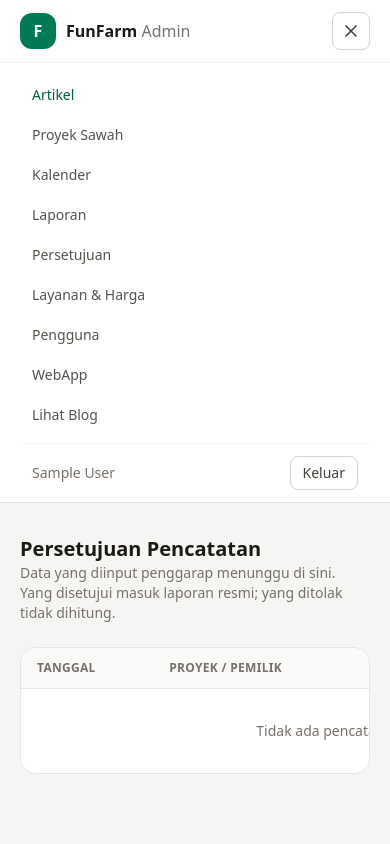
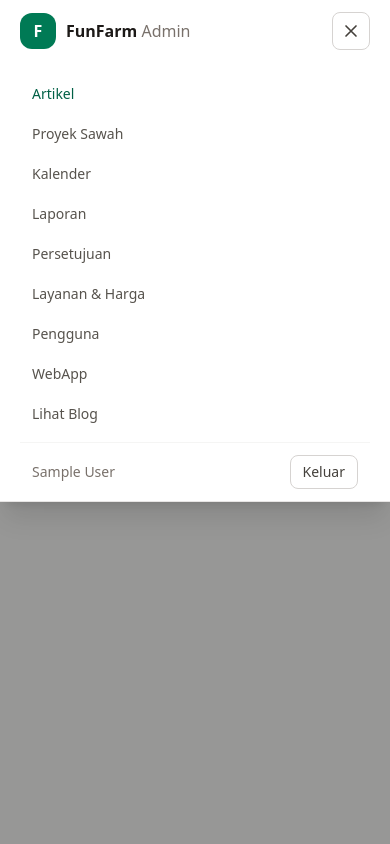
Before and after one commit to Rofiq02bae/playground, a Laravel app: page /admin/approvals in a window 390 px wide, after a click that opens the changed part. Run offline with Laravel 12, Linux system fonts and the light colour scheme; the visitor is signed in with stand-in values (Sample User, id 1); data that the repository does not hold is empty; style sheets or scripts are compiled from the project's sources.

Commit message:
Navbar mobile admin jadi overlay: panel hamburger melayang menumpuk di atas halaman (absolute + shadow) dengan backdrop gelap tipis di belakangnya; klik backdrop / tombol Escape menutup menu

```diff
--- a/resources/views/admin/layouts/app.blade.php
+++ b/resources/views/admin/layouts/app.blade.php
@@ -8,7 +8,9 @@
 </head>
 <body class="min-h-screen bg-stone-100 text-stone-800 antialiased">
     @php($pendingNav = \App\Models\ProjectExpense::where('status', 'pending')->count())
-    <header class="border-b border-stone-200 bg-white">
+    {{-- Backdrop gelap tipis di belakang panel menu mobile (klik untuk menutup) --}}
+    <div id="admin-menu-backdrop" class="fixed inset-0 z-30 hidden bg-stone-950/40 lg:hidden"></div>
+    <header class="relative z-40 border-b border-stone-200 bg-white">
         <div class="mx-auto flex max-w-6xl items-center gap-x-6 px-5 py-3">
             <a href="{{ route('admin.articles.index') }}" class="flex items-center gap-2.5">
                 <span class="flex h-9 w-9 items-center justify-center rounded-xl bg-emerald-700 font-semibold text-white">F</span>
@@ -44,8 +46,8 @@
             </button>
         </div>
 
-        {{-- Panel menu mobile: daftar link vertikal, dibuka dari hamburger --}}
-        <nav id="admin-mobile-menu" class="hidden border-t border-stone-100 lg:hidden">
+        {{-- Panel menu mobile: melayang menumpuk di atas halaman (overlay), dibuka dari hamburger --}}
+        <nav id="admin-mobile-menu" class="absolute inset-x-0 top-full z-40 hidden border-b border-stone-200 bg-white shadow-xl lg:hidden">
             <div class="mx-auto max-w-6xl px-5 py-3 text-sm font-medium">
                 <a href="{{ route('admin.articles.index') }}" class="block rounded-lg px-3 py-2.5 text-emerald-800 hover:bg-stone-50">Artikel</a>
                 <a href="{{ route('admin.projects.index') }}" class="block rounded-lg px-3 py-2.5 text-stone-600 hover:bg-stone-50 hover:text-emerald-800">Proyek Sawah</a>
@@ -78,19 +80,26 @@
     </main>
 
     <script>
-        // Toggle menu hamburger untuk navbar mode mobile/webapp.
+        // Toggle menu hamburger (overlay) untuk navbar mode mobile/webapp.
         (function () {
             var button = document.getElementById('admin-menu-button');
             var menu = document.getElementById('admin-mobile-menu');
+            var backdrop = document.getElementById('admin-menu-backdrop');
             if (!button || !menu) return;
             var iconOpen = document.getElementById('admin-menu-icon-open');
             var iconClose = document.getElementById('admin-menu-icon-close');
+            function setOpen(open) {
+                menu.classList.toggle('hidden', !open);
+                if (backdrop) backdrop.classList.toggle('hidden', !open);
+                button.setAttribute('aria-expanded', String(open));
+                if (iconOpen) iconOpen.classList.toggle('hidden', open);
+                if (iconClose) iconClose.classList.toggle('hidden', !open);
+            }
             button.addEventListener('click', function () {
-                var isHidden = menu.classList.toggle('hidden');
-                button.setAttribute('aria-expanded', String(!isHidden));
-                if (iconOpen) iconOpen.classList.toggle('hidden', !isHidden);
-                if (iconClose) iconClose.classList.toggle('hidden', isHidden);
+                setOpen(menu.classList.contains('hidden'));
             });
+            if (backdrop) backdrop.addEventListener('click', function () { setOpen(false); });
+            document.addEventListener('keydown', function (e) { if (e.key === 'Escape') setOpen(false); });
         })();
     </script>
 </body>
```
